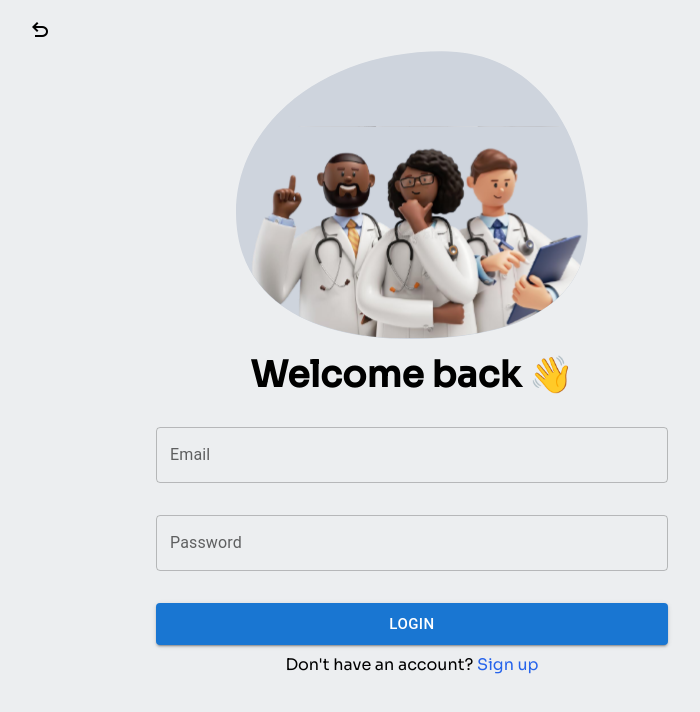
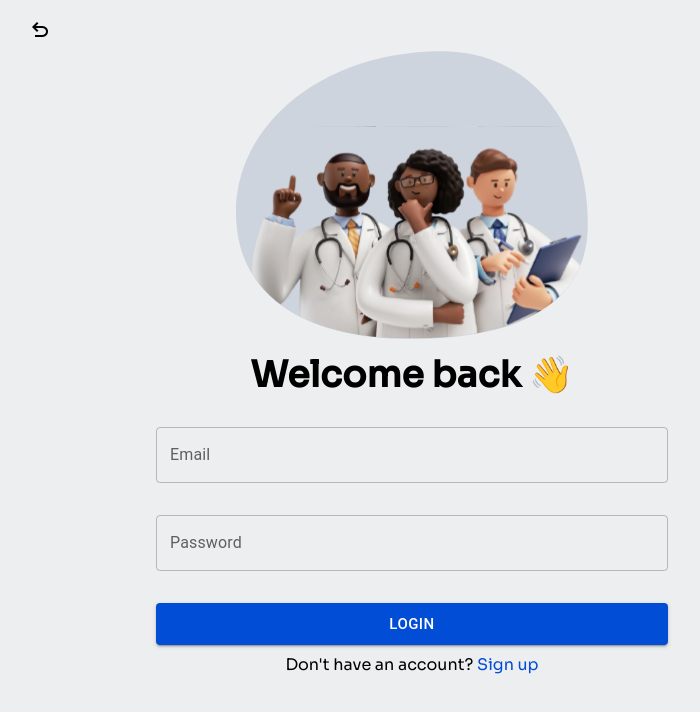
Before and after one commit to kiisidev/BOOK-A-DOC, a React (Vite) app: page /login in a window 1280 px wide. Shown: the top 712 px of the page, without its empty margins (228-928 px from the left). Built offline with nearby package versions, Linux system fonts and the light colour scheme.

Commit message:
Feat - Changed MUI primary theme color

```diff
--- a/src/index.jsx
+++ b/src/index.jsx
@@ -3,8 +3,19 @@ import { createRoot } from "react-dom/client";
 import "./index.css";
 import ReactDOM from "react-dom/client";
 import App from "./App";
+import { createTheme, ThemeProvider } from '@mui/material/styles';
 
+// Define the custom theme
+const theme = createTheme({
+  palette: {
+    primary: {
+      main: '#014DD5', // Custom primary color
+    },
+  },
+});
 
 ReactDOM.createRoot(document.getElementById("root")).render(
-  <App />
+  <ThemeProvider theme={theme}>
+    <App />
+  </ThemeProvider>
 );
--- a/src/pages/Login.jsx
+++ b/src/pages/Login.jsx
@@ -30,7 +30,7 @@ const Login = () => {
             <div className="mt-8">
                 <Button variant="contained" className="w-full" size="large">Login</Button>
             </div>
-            <p className='text-center mt-2 mb-8'>Don't have an account? <Link to='/register' className='text-blue-600'>Sign up</Link></p>
+            <p className='text-center mt-2 mb-8'>Don't have an account? <Link to='/register' className='text-hint'>Sign up</Link></p>
             </div>
 
         </div>
--- a/src/pages/Register.jsx
+++ b/src/pages/Register.jsx
@@ -39,7 +39,7 @@ const Register = () => {
             <div className="mt-8">
                 <Button variant="contained" className="w-full" size="large">Sign up</Button>
             </div>
-            <p className='text-center mt-2 mb-8'>Already have an account? <Link to='/login' className='text-blue-600'>Login</Link></p>
+            <p className='text-center mt-2 mb-8'>Already have an account? <Link to='/login' className='text-hint'>Login</Link></p>
             </div>
 
         </div>
```
